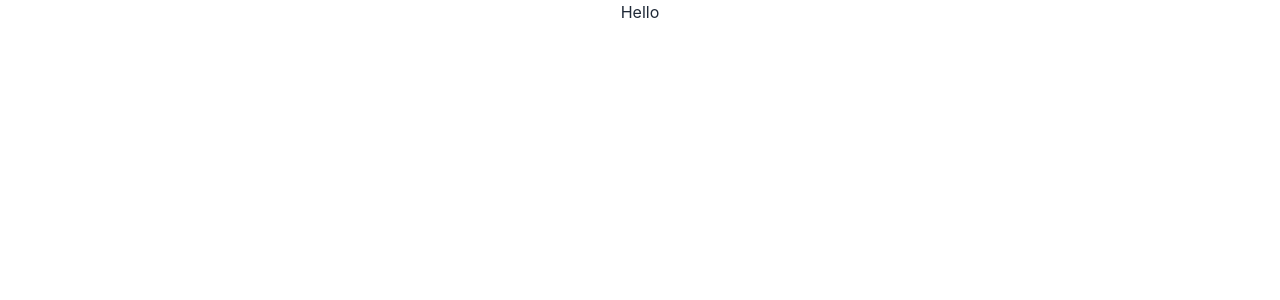
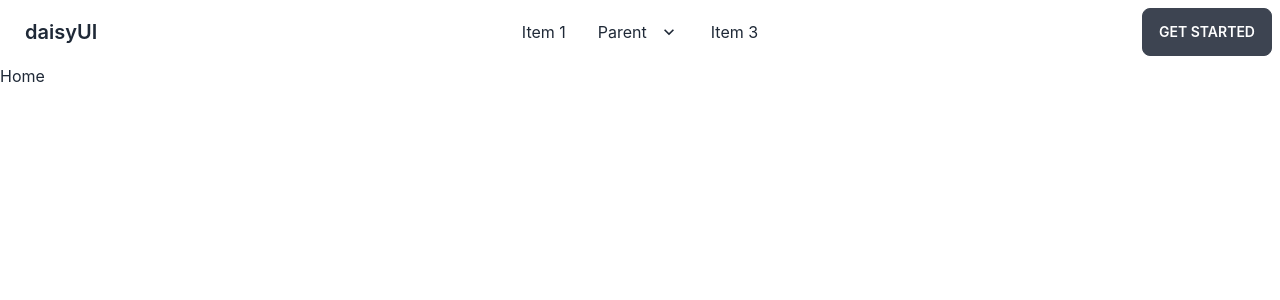
Before and after one commit to Raad05/genius-car-client, a React (Create React App) app: page / in a window 1280 px wide. Shown: the top 300 px of the page. Built offline with nearby package versions, Linux system fonts and the light colour scheme.

Commit message:
Header commit

```diff
--- a/src/App.css
+++ b/src/App.css
@@ -1,7 +1,3 @@
-.App {
-  text-align: center;
-}
-
 .App-logo {
   height: 40vmin;
   pointer-events: none;
@@ -32,6 +28,7 @@
   from {
     transform: rotate(0deg);
   }
+
   to {
     transform: rotate(360deg);
   }
--- a/src/App.js
+++ b/src/App.js
@@ -1,9 +1,11 @@
+import { RouterProvider } from 'react-router-dom';
 import './App.css';
+import router from './Routes/Routes';
 
 function App() {
   return (
     <div className="App">
-      <h1>Hello</h1>
+      <RouterProvider router={router}></RouterProvider>
     </div>
   );
 }
--- /dev/null
+++ b/src/Components/Pages/Home/Home.js
@@ -0,0 +1,11 @@
+import React from 'react';
+
+const Home = () => {
+    return (
+        <div className='home'>
+            <h1>Home</h1>
+        </div>
+    );
+};
+
+export default Home;
--- /dev/null
+++ b/src/Components/Shared/Footer/Footer.js
@@ -0,0 +1,11 @@
+import React from 'react';
+import logo from '../../../assets/logo.svg';
+
+const Footer = () => {
+    return (
+        <div className='footer'>
+        </div>
+    );
+};
+
+export default Footer;
--- /dev/null
+++ b/src/Components/Shared/Header/Header.js
@@ -0,0 +1,53 @@
+import React from 'react';
+
+const Header = () => {
+    return (
+        <div className='header'>
+            <div className="navbar bg-base-100">
+                <div className="navbar-start">
+                    <div className="dropdown">
+                        <label tabIndex={0} className="btn btn-ghost lg:hidden">
+                            <svg xmlns="http://www.w3.org/2000/svg" className="h-5 w-5" fill="none" viewBox="0 0 24 24" stroke="currentColor"><path strokeLinecap="round" strokeLinejoin="round" strokeWidth="2" d="M4 6h16M4 12h8m-8 6h16" /></svg>
+                        </label>
+                        <ul tabIndex={0} className="menu menu-compact dropdown-content mt-3 p-2 shadow bg-base-100 rounded-box w-52">
+                            <li><a href="/">Item 1</a></li>
+                            <li tabIndex={0}>
+                                <a href="/" className="justify-between">
+                                    Parent
+                                    <svg className="fill-current" xmlns="http://www.w3.org/2000/svg" width="24" height="24" viewBox="0 0 24 24"><path d="M8.59,16.58L13.17,12L8.59,7.41L10,6L16,12L10,18L8.59,16.58Z" /></svg>
+                                </a>
+                                <ul className="p-2">
+                                    <li><a href="/">Submenu 1</a></li>
+                                    <li><a href="/">Submenu 2</a></li>
+                                </ul>
+                            </li>
+                            <li><a href="/">Item 3</a></li>
+                        </ul>
+                    </div>
+                    <a href="/" className="btn btn-ghost normal-case text-xl">daisyUI</a>
+                </div>
+                <div className="navbar-center hidden lg:flex">
+                    <ul className="menu menu-horizontal p-0">
+                        <li><a href="/">Item 1</a></li>
+                        <li tabIndex={0}>
+                            <a href="/">
+                                Parent
+                                <svg className="fill-current" xmlns="http://www.w3.org/2000/svg" width="20" height="20" viewBox="0 0 24 24"><path d="M7.41,8.58L12,13.17L16.59,8.58L18,10L12,16L6,10L7.41,8.58Z" /></svg>
+                            </a>
+                            <ul className="p-2">
+                                <li><a href="/">Submenu 1</a></li>
+                                <li><a href="/">Submenu 2</a></li>
+                            </ul>
+                        </li>
+                        <li><a href="/">Item 3</a></li>
+                    </ul>
+                </div>
+                <div className="navbar-end">
+                    <a href="/" className="btn">Get started</a>
+                </div>
+            </div>
+        </div>
+    );
+};
+
+export default Header;
--- /dev/null
+++ b/src/Routes/Routes.js
@@ -0,0 +1,18 @@
+import { createBrowserRouter } from "react-router-dom";
+import Home from "../Components/Pages/Home/Home";
+import Main from "../layouts/Main";
+
+const router = createBrowserRouter([
+    {
+        path: '/',
+        element: <Main></Main>,
+        children: [
+            {
+                path: '/',
+                element: <Home></Home>
+            }
+        ]
+    }
+]);
+
+export default router;
--- /dev/null
+++ b/src/layouts/Main.js
@@ -0,0 +1,16 @@
+import React from 'react';
+import { Outlet } from 'react-router-dom';
+import Footer from '../Components/Shared/Footer/Footer';
+import Header from '../Components/Shared/Header/Header';
+
+const Main = () => {
+    return (
+        <div className='main'>
+            <Header></Header>
+            <Outlet></Outlet>
+            <Footer></Footer>
+        </div>
+    );
+};
+
+export default Main;
```
Also changed, not shown: src/Components/Pages/Home/Home.css (added), src/Components/Shared/Footer/Footer.css (added), src/Components/Shared/Header/Header.css (added).
